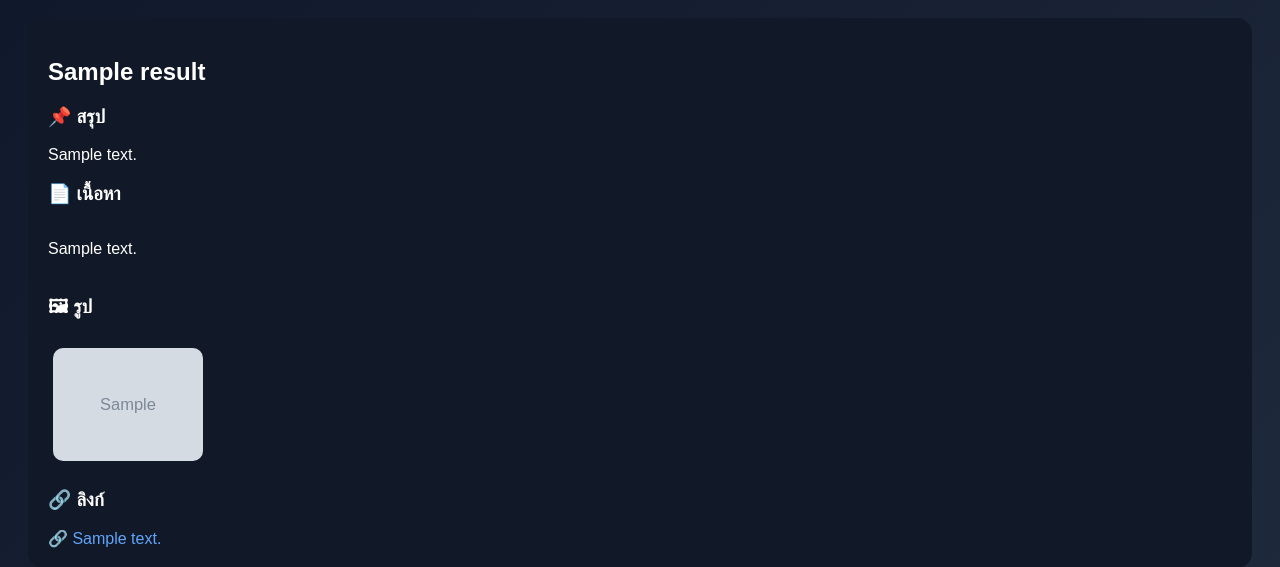
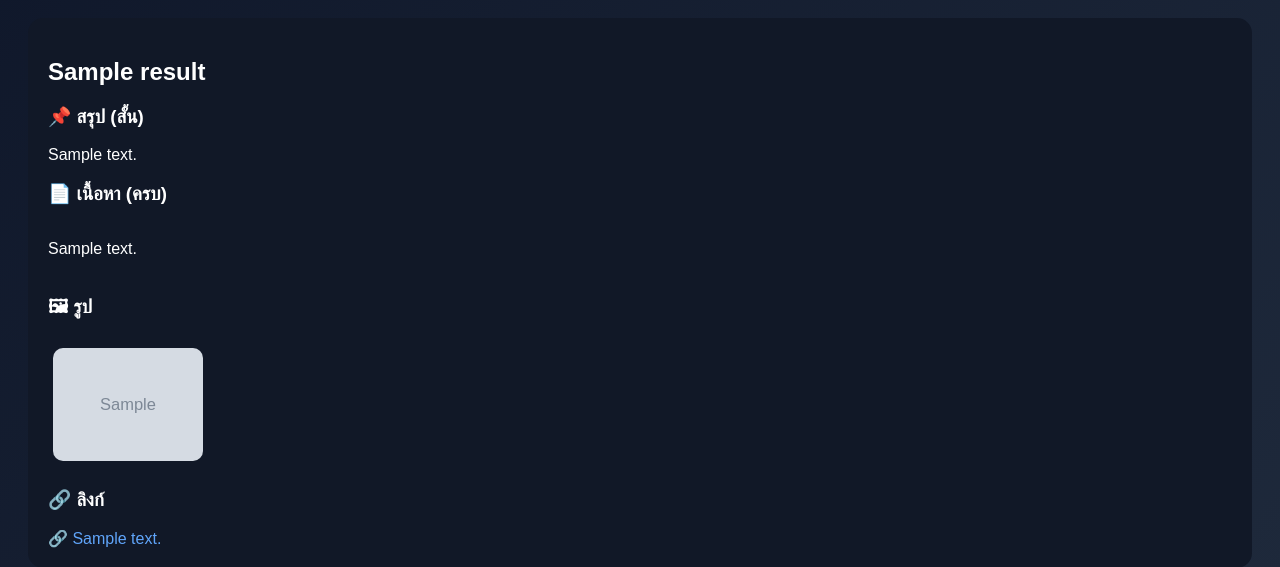
Before and after one commit to runcodev3/API-for-data-retrieval, a Flask app: template templates/index.html in a window 1280 px wide. Shown: the part 151-718 px from the top of the page. Run offline with Flask 3, Linux system fonts and the light colour scheme; the template is opened without the code that fills it: most values are stand-ins (such as "Sample title", 1, 10 or a date in 2020); grey boxes marked "Sample" are stand-in pictures.

Commit message:
Update index.html

```diff
--- a/templates/index.html
+++ b/templates/index.html
@@ -73,10 +73,10 @@
 
     <h2>{{ result.title }}</h2>
 
-    <h3>📌 สรุป</h3>
+    <h3>📌 สรุป (สั้น)</h3>
     <p>{{ result.summary }}</p>
 
-    <h3>📄 เนื้อหา</h3>
+    <h3>📄 เนื้อหา (ครบ)</h3>
     <div class="scroll">
         <p>{{ result.full_text }}</p>
     </div>
```
